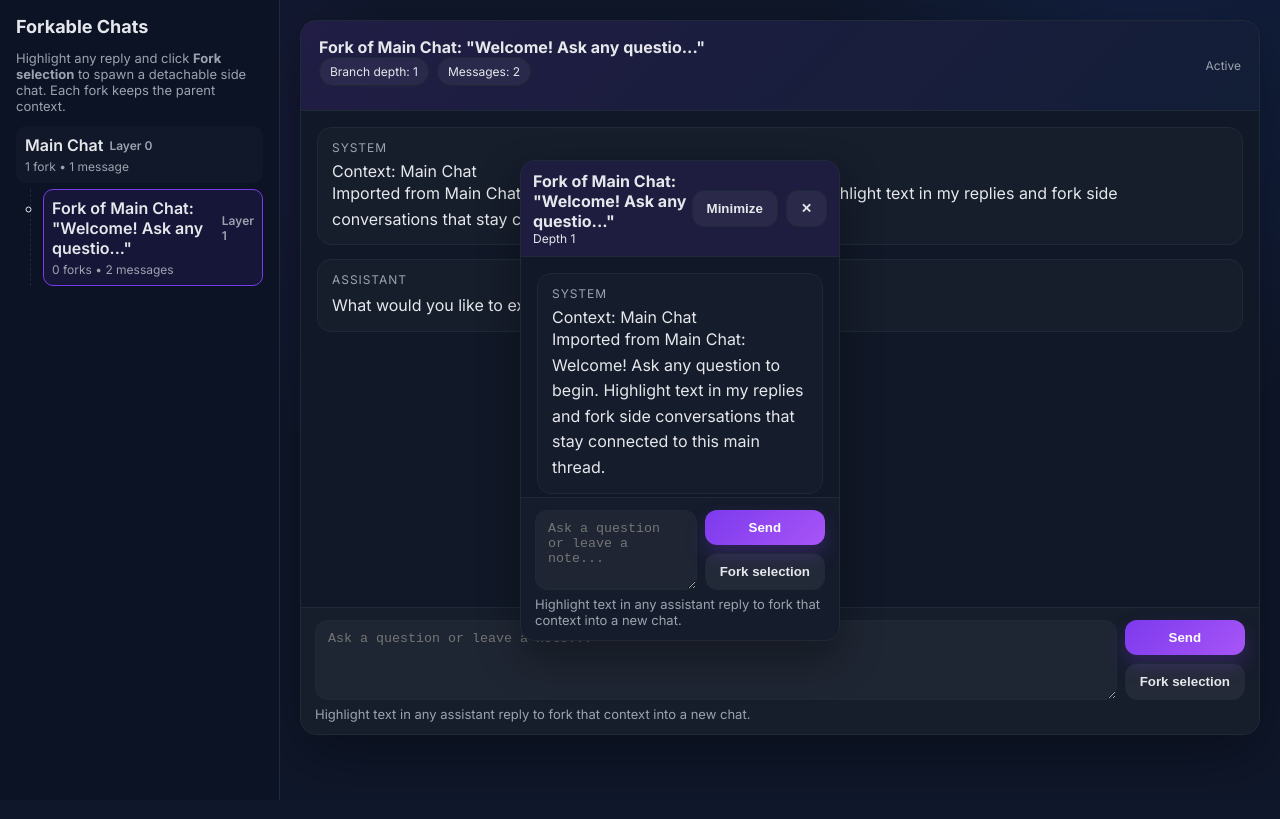
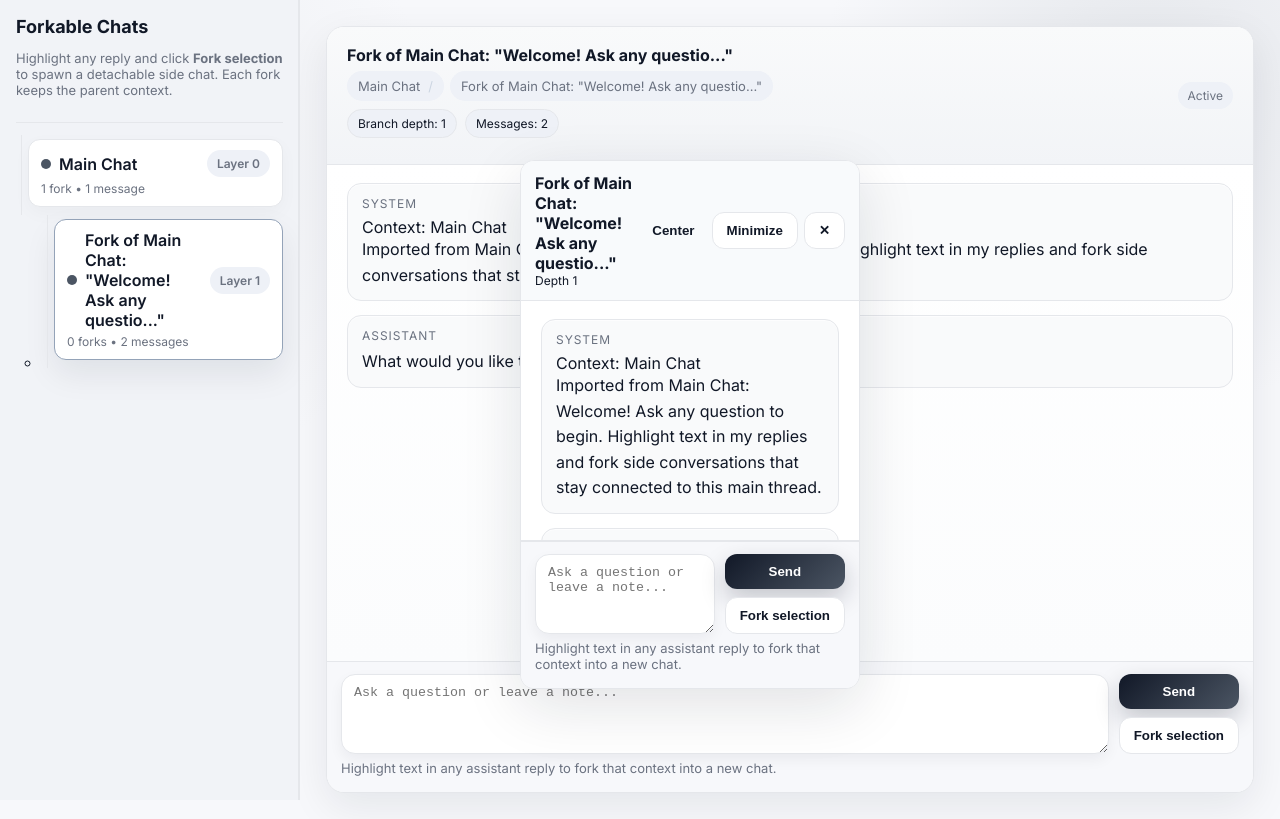
Before and after one commit to Ethanderson03/Fork, a website: page index.html in a window 1280 px wide. Both pictures are taken after a click on the button "Fork selection". Drawn offline with nearby package versions, Linux system fonts and the light colour scheme.

Commit message:
Refresh chat UI hierarchy and styling

```diff
--- a/index.html
+++ b/index.html
@@ -28,12 +28,13 @@
         },
       ];
 
-      const createNode = ({ id, parentId = null, title, messages, status = "open" }) => ({
+      const createNode = ({ id, parentId = null, title, messages, status = "open", createdAt = Date.now() }) => ({
         id,
         parentId,
         title,
         messages,
         status,
+        createdAt,
       });
 
       const selectionText = () => {
@@ -53,16 +54,20 @@
       function Sidebar({ tree, activeId, onSelect }) {
         const renderNode = (node, depth = 0) => (
           <li key={node.id}>
+            <div className={`tree-branch depth-${depth}`}>
+              <div className="branch-line" aria-hidden />
               <div
                 className={`tree-node ${activeId === node.id ? "active" : ""}`}
                 onClick={() => onSelect(node.id)}
               >
                 <div className="title">
-                <span>{node.title}</span>
+                  <span className="dot" aria-hidden />
+                  <span className="text">{node.title}</span>
                   <span className="badge">{node.layerLabel}</span>
                 </div>
                 <div className="meta">
                   {node.children.length} fork{node.children.length === 1 ? "" : "s"} • {node.messages.length} message{node.messages.length === 1 ? "" : "s"}
+                </div>
               </div>
             </div>
             {node.children.length > 0 && (
@@ -75,10 +80,12 @@
 
         return (
           <aside className="sidebar">
+            <div className="sidebar-header">
               <h1>Forkable Chats</h1>
               <p className="hint">
                 Highlight any reply and click <strong>Fork selection</strong> to spawn a detachable side chat. Each fork keeps the parent context.
               </p>
+            </div>
             <ul className="tree-list">{renderNode(tree)}</ul>
           </aside>
         );
@@ -135,12 +142,20 @@
         );
       }
 
-      function ChatPanel({ node, onSend, onFork }) {
+      function ChatPanel({ node, onSend, onFork, lineage, onJump }) {
         return (
           <div className="chat-panel">
             <div className="chat-header">
               <div>
                 <h2>{node.title}</h2>
+                <div className="breadcrumbs">
+                  {lineage.map((item, idx) => (
+                    <span key={item.id} className="crumb" onClick={() => onJump(item.id)}>
+                      {item.title}
+                      {idx < lineage.length - 1 && <span className="crumb-divider">/</span>}
+                    </span>
+                  ))}
+                </div>
                 <div className="meta-row">
                   <span className="timeline-chip">Branch depth: {node.depth}</span>
                   <span className="timeline-chip">Messages: {node.messages.length}</span>
@@ -165,6 +180,7 @@
         onMinimize,
         minimized,
         onStartDrag,
+        onJump,
       }) {
         const style = {
           top: position?.y || 120,
@@ -179,6 +195,7 @@
                 <div className="meta" style={{ fontSize: 12 }}>Depth {node.depth}</div>
               </div>
               <div className="modal-actions">
+                <button className="ghost-btn" onClick={() => onJump(node.parentId || "root")}>Center</button>
                 <button className="secondary-btn" onClick={() => onMinimize(node.id)}>{minimized ? "Restore" : "Minimize"}</button>
                 <button className="secondary-btn" onClick={() => onClose(node.id)}>✕</button>
               </div>
@@ -216,7 +233,9 @@
               ...node,
               depth,
               messages: node.messages,
-              children: (childrenMap[node.id] || []).map((child) => attach(child, depth + 1)),
+              children: (childrenMap[node.id] || [])
+                .sort((a, b) => a.createdAt - b.createdAt)
+                .map((child) => attach(child, depth + 1)),
               layerLabel: depth === 0 ? "Layer 0" : `Layer ${depth}`,
             };
             return enriched;
@@ -359,6 +378,16 @@
           return list.reduce((acc, n) => ({ ...acc, [n.id]: n }), {});
         }, [tree]);
 
+        const lineage = useMemo(() => {
+          const path = [];
+          let cursor = nodesById[activeId];
+          while (cursor) {
+            path.unshift(cursor);
+            cursor = cursor.parentId ? nodesById[cursor.parentId] : null;
+          }
+          return path;
+        }, [activeId, nodesById]);
+
         return (
           <div className="app-shell">
             <Sidebar tree={tree} activeId={activeId} onSelect={selectNode} />
@@ -367,6 +396,8 @@
                 node={nodesById[activeId] || nodesById.root}
                 onSend={(text) => handleSend(activeId, text)}
                 onFork={() => handleFork(activeId)}
+                lineage={lineage}
+                onJump={selectNode}
               />
             </main>
 
@@ -381,6 +412,7 @@
                 onClose={handleClose}
                 onMinimize={handleMinimize}
                 onStartDrag={handleStartDrag}
+                onJump={selectNode}
               />
             ))}
           </div>
--- a/styles.css
+++ b/styles.css
@@ -1,12 +1,15 @@
 :root {
-  --bg: #0f172a;
-  --card: #111827;
-  --panel: #0b1325;
-  --accent: #7c3aed;
-  --accent-strong: #a855f7;
-  --text: #e5e7eb;
-  --muted: #9ca3af;
-  --border: #1f2937;
+  --bg: #f7f8fb;
+  --card: #ffffff;
+  --panel: #f1f3f7;
+  --accent: #4b5563;
+  --accent-strong: #111827;
+  --text: #111827;
+  --muted: #6b7280;
+  --border: #e5e7eb;
+  --shadow: 0 14px 40px rgba(17, 24, 39, 0.08);
+  --shadow-strong: 0 18px 60px rgba(17, 24, 39, 0.12);
+  --pill: #eef1f7;
 }
 
 * {
@@ -16,8 +19,8 @@
 body {
   margin: 0;
   font-family: "Inter", system-ui, -apple-system, sans-serif;
-  background: radial-gradient(circle at 10% 20%, rgba(124, 58, 237, 0.1), transparent 25%),
-    radial-gradient(circle at 90% 10%, rgba(37, 99, 235, 0.12), transparent 25%),
+  background: radial-gradient(circle at 10% 20%, rgba(229, 231, 235, 0.6), transparent 24%),
+    radial-gradient(circle at 90% 10%, rgba(209, 213, 219, 0.48), transparent 24%),
     var(--bg);
   color: var(--text);
   min-height: 100vh;
@@ -26,9 +29,10 @@ body {
 
 .app-shell {
   display: grid;
-  grid-template-columns: 280px 1fr;
+  grid-template-columns: 300px 1fr;
   width: 100%;
   min-height: 100vh;
+  position: relative;
 }
 
 .sidebar {
@@ -39,10 +43,21 @@ body {
   position: sticky;
   top: 0;
   height: 100vh;
+  box-shadow: inset -1px 0 0 var(--border);
+}
+
+
+.sidebar-header {
+  position: sticky;
+  top: 0;
+  background: var(--panel);
+  padding-bottom: 12px;
+  margin-bottom: 12px;
+  border-bottom: 1px solid var(--border);
 }
 
 .sidebar h1 {
-  margin: 0 0 12px;
+  margin: 0 0 6px;
   font-size: 18px;
   color: var(--text);
 }
@@ -59,26 +74,57 @@ body {
   margin: 0;
 }
 
+.tree-branch {
+  display: grid;
+  grid-template-columns: 12px 1fr;
+  align-items: center;
+}
+
+.branch-line {
+  border-left: 1px solid var(--border);
+  height: 100%;
+  transform: translateX(5px);
+}
+
 .tree-node {
-  padding: 8px;
-  border-radius: 10px;
-  margin-bottom: 6px;
-  background: rgba(255, 255, 255, 0.02);
-  border: 1px solid transparent;
-  transition: border 0.2s ease, background 0.2s ease;
+  padding: 10px 12px;
+  border-radius: 12px;
+  margin: 4px 0 8px;
+  background: #fff;
+  border: 1px solid var(--border);
+  box-shadow: 0 6px 18px rgba(17, 24, 39, 0.03);
+  transition: border 0.2s ease, background 0.2s ease, box-shadow 0.2s ease;
   cursor: pointer;
 }
 
+.tree-node:hover {
+  border-color: #cbd5e1;
+  box-shadow: 0 12px 26px rgba(17, 24, 39, 0.06);
+}
+
 .tree-node.active {
-  border: 1px solid var(--accent);
-  background: rgba(124, 58, 237, 0.09);
+  border: 1px solid #94a3b8;
+  box-shadow: 0 14px 32px rgba(17, 24, 39, 0.08);
 }
 
 .tree-node .title {
   display: flex;
   align-items: center;
-  gap: 6px;
+  gap: 8px;
   font-weight: 600;
+  color: var(--text);
+}
+
+.tree-node .title .dot {
+  width: 10px;
+  height: 10px;
+  border-radius: 50%;
+  background: var(--accent);
+  display: inline-block;
+}
+
+.tree-node .title .text {
+  flex: 1;
 }
 
 .tree-node .meta {
@@ -88,31 +134,33 @@ body {
 }
 
 .tree-children {
-  margin-left: 14px;
-  border-left: 1px dashed var(--border);
-  padding-left: 12px;
+  margin-left: 12px;
+  padding-left: 14px;
 }
 
+
 .main {
-  padding: 20px;
+  padding: 26px;
 }
+
 
 .chat-panel {
   max-width: 960px;
   margin: 0 auto;
   background: var(--card);
   border: 1px solid var(--border);
-  border-radius: 16px;
-  box-shadow: 0 20px 60px rgba(0, 0, 0, 0.35);
+  border-radius: 18px;
+  box-shadow: var(--shadow);
   overflow: hidden;
 }
+
 
 .chat-header {
   display: flex;
   justify-content: space-between;
   align-items: center;
-  padding: 16px 18px;
-  background: linear-gradient(135deg, rgba(124, 58, 237, 0.15), rgba(37, 99, 235, 0.08));
+  padding: 18px 20px;
+  background: linear-gradient(180deg, #f9fafb, #f2f4f7);
   border-bottom: 1px solid var(--border);
 }
 
@@ -121,10 +169,12 @@ body {
   font-size: 16px;
 }
 
+
 .chat-body {
-  padding: 16px;
+  padding: 18px 20px 8px;
   height: 62vh;
   overflow-y: auto;
+  background: linear-gradient(#ffffff, #fbfcfd);
 }
 
 .message {
@@ -132,12 +182,13 @@ body {
   padding: 12px 14px;
   border-radius: 14px;
   border: 1px solid var(--border);
-  background: rgba(255, 255, 255, 0.02);
+  background: #f9fafb;
+  box-shadow: inset 0 1px 0 rgba(255, 255, 255, 0.7);
 }
 
 .message.user {
-  background: rgba(124, 58, 237, 0.08);
-  border-color: rgba(124, 58, 237, 0.2);
+  background: #eef1f7;
+  border-color: #dbe1ea;
 }
 
 .message .role {
@@ -153,30 +204,33 @@ body {
   line-height: 1.6;
 }
 
+
 .composer {
   border-top: 1px solid var(--border);
-  padding: 12px 14px;
-  background: rgba(255, 255, 255, 0.02);
+  padding: 12px 14px 16px;
+  background: #f7f8fb;
 }
+
 
 .composer form {
   display: flex;
-  gap: 8px;
+  gap: 10px;
 }
 
 textarea {
   flex: 1;
   padding: 10px 12px;
-  border-radius: 12px;
+  border-radius: 14px;
   border: 1px solid var(--border);
-  background: rgba(255, 255, 255, 0.04);
+  background: #ffffff;
   color: var(--text);
   resize: vertical;
-  min-height: 64px;
+  min-height: 68px;
+  box-shadow: 0 6px 14px rgba(17, 24, 39, 0.05);
 }
 
 textarea:focus {
-  outline: 2px solid var(--accent);
+  outline: 2px solid #cbd5e1;
 }
 
 button {
@@ -188,15 +242,22 @@ button {
 }
 
 .primary-btn {
-  background: linear-gradient(135deg, var(--accent), var(--accent-strong));
+  background: linear-gradient(135deg, #111827, #4b5563);
   color: white;
-  box-shadow: 0 10px 20px rgba(124, 58, 237, 0.25);
+  box-shadow: 0 10px 24px rgba(17, 24, 39, 0.22);
 }
 
 .secondary-btn {
-  background: rgba(255, 255, 255, 0.06);
+  background: #ffffff;
   color: var(--text);
   border: 1px solid var(--border);
+}
+
+.ghost-btn {
+  background: transparent;
+  color: var(--accent-strong);
+  border: 1px solid transparent;
+  padding-inline: 10px;
 }
 
 .meta-row {
@@ -208,13 +269,45 @@ button {
   font-size: 13px;
 }
 
+.breadcrumbs {
+  display: flex;
+  gap: 6px;
+  flex-wrap: wrap;
+  margin: 6px 0 8px;
+  color: var(--muted);
+  font-size: 13px;
+}
+
+.crumb {
+  display: inline-flex;
+  align-items: center;
+  gap: 6px;
+  padding: 6px 10px;
+  background: var(--pill);
+  border-radius: 999px;
+  cursor: pointer;
+  border: 1px solid transparent;
+  transition: border 0.2s ease, background 0.2s ease;
+}
+
+.crumb:hover {
+  border-color: #cbd5e1;
+  background: #e5e7eb;
+}
+
+.crumb-divider {
+  color: #cbd5e1;
+  padding-left: 2px;
+}
+
+
 .modal-window {
-  position: absolute;
-  width: 320px;
+  position: fixed;
+  width: 340px;
   background: var(--card);
   border: 1px solid var(--border);
   border-radius: 14px;
-  box-shadow: 0 18px 40px rgba(0, 0, 0, 0.35);
+  box-shadow: var(--shadow-strong);
   z-index: 10;
   overflow: hidden;
 }
@@ -223,15 +316,21 @@ button {
   display: flex;
   align-items: center;
   justify-content: space-between;
-  padding: 10px 12px;
-  background: rgba(124, 58, 237, 0.12);
+  padding: 12px 14px;
+  background: #f8fafc;
   border-bottom: 1px solid var(--border);
   cursor: move;
 }
 
+.modal-window .chat-body {
+  background: #ffffff;
+  border-bottom: 1px solid var(--border);
+}
+
+
 .modal-actions {
   display: flex;
-  gap: 8px;
+  gap: 6px;
 }
 
 .badge {
@@ -240,6 +339,9 @@ button {
   gap: 6px;
   font-size: 12px;
   color: var(--muted);
+  background: var(--pill);
+  padding: 6px 10px;
+  border-radius: 999px;
 }
 
 .selection-note {
@@ -273,7 +375,7 @@ button {
   gap: 6px;
   padding: 6px 10px;
   border-radius: 999px;
-  background: rgba(255, 255, 255, 0.05);
+  background: var(--pill);
   border: 1px solid var(--border);
   font-size: 12px;
   color: var(--text);
```
Lines whose indentation alone changed are shown as unchanged.
